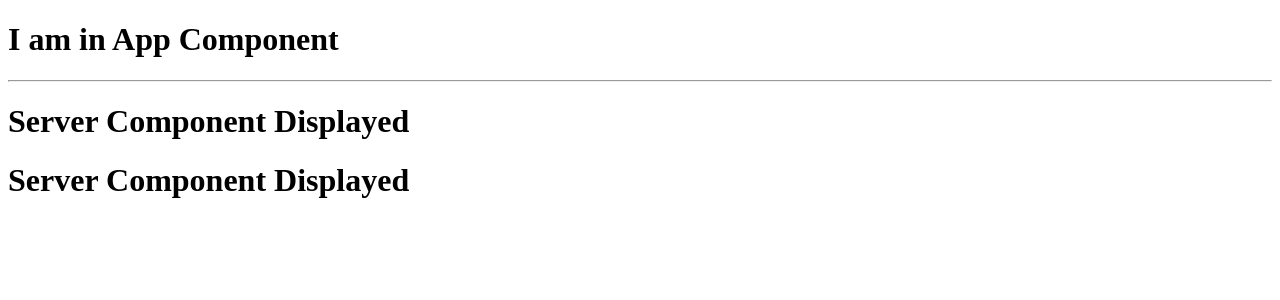
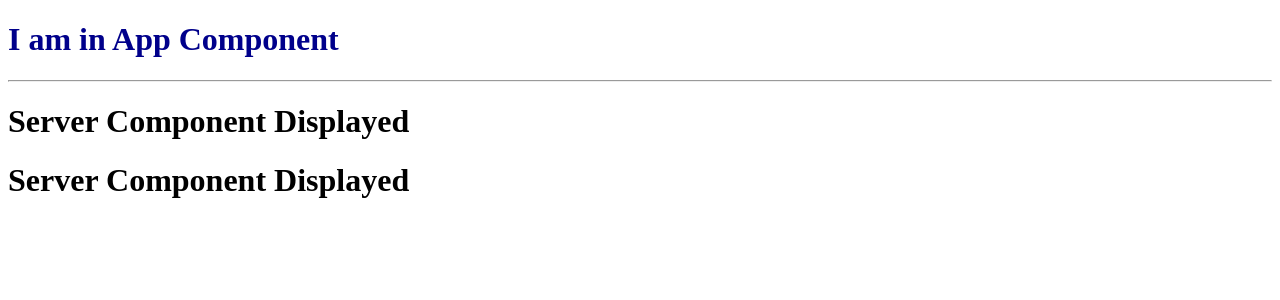
Before and after one commit to yashwanthanands/angular-tutorial, an Angular app in the folder angular-basics/: page / in a window 1280 px wide. Shown: the top 300 px of the page. Built offline with nearby package versions, Linux system fonts and the light colour scheme.

Commit message:
Added styleUrl implementation

```diff
--- a/angular-basics/src/app/app.component.css
+++ b/angular-basics/src/app/app.component.css
@@ -0,0 +1,3 @@
+h1 {
+    color: darkblue;
+}
```
